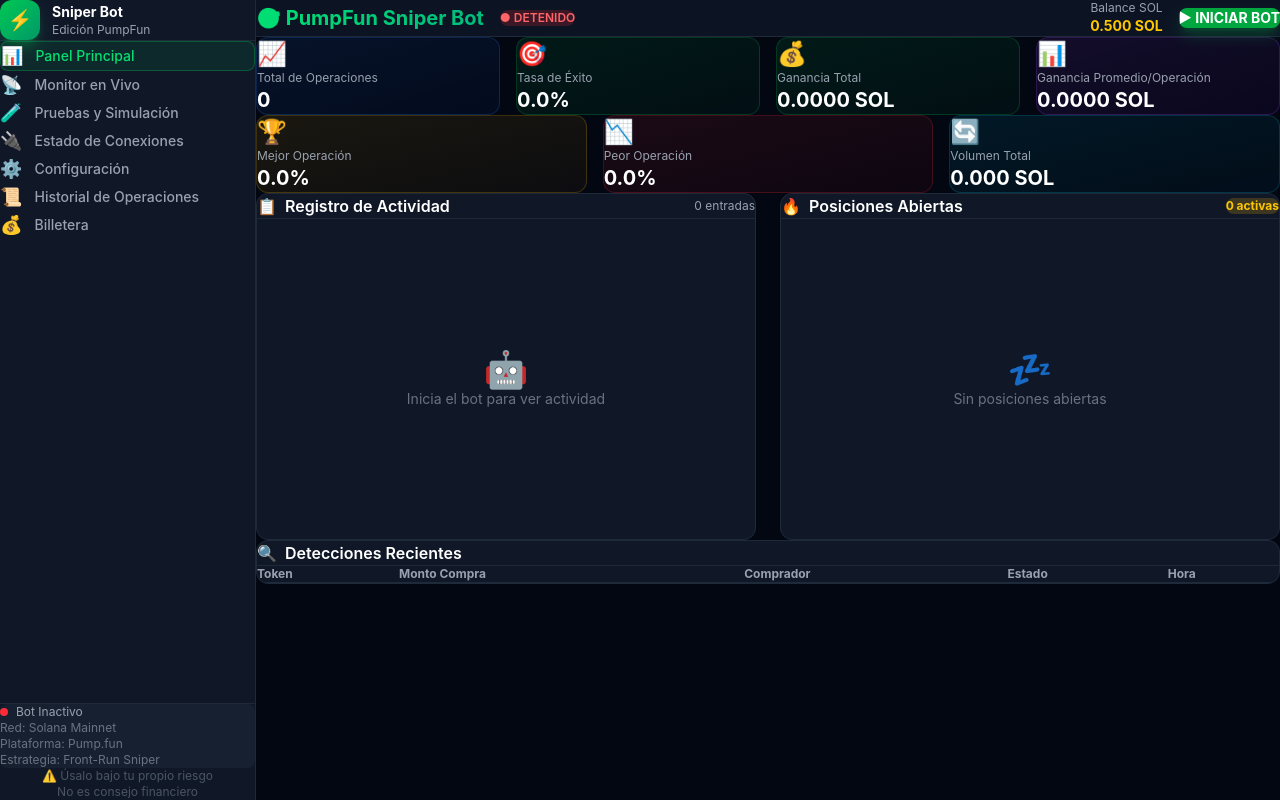
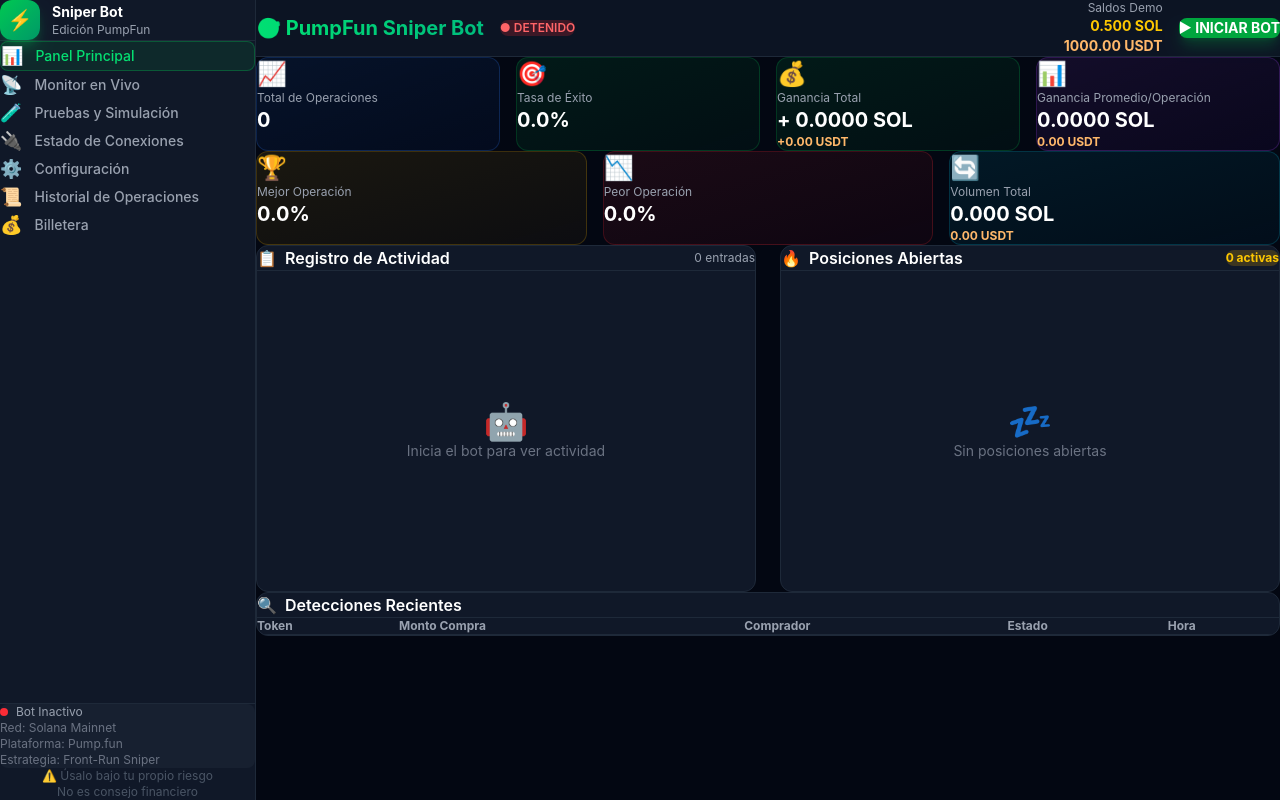
Before and after one commit to debian-1989/bot19, a React (Vite) app: page / in a window 1280 px wide. Built offline with nearby package versions, Linux system fonts and the light colour scheme.

Commit message:
feat: show Solana and Bitcoin balances in frontend

```diff
--- a/src/App.tsx
+++ b/src/App.tsx
@@ -505,7 +505,7 @@
             <span className={`px-3 py-1 rounded-full text-xs font-semibold ${isRunning ? 'bg-green-500/20 text-green-400 animate-pulse' : 'bg-red-500/20 text-red-400'}`}>
               {isRunning ? '● EJECUTANDO' : '● DETENIDO'}
             </span>
-            {(realTokens.length > 0 || raydiumTokens.length > 0) && (
+            {(realTokens.length > 0 || raydiumTokens.length > 0 || bitcoinToken.price > 0) && (
               <div className="flex gap-2">
                 {realTokens.length > 0 && (
                   <span className="px-3 py-1 rounded-full text-xs font-semibold bg-blue-500/20 text-blue-400">
@@ -517,14 +517,20 @@
                     🌊 {raydiumTokens.length} raydium
                   </span>
                 )}
+                {bitcoinToken.price > 0 && (
+                  <span className="px-3 py-1 rounded-full text-xs font-semibold bg-orange-500/20 text-orange-300">
+                    ₿ BTC ${bitcoinToken.price.toFixed(2)}
+                  </span>
+                )}
               </div>
             )}
           </div>
 
           <div className="flex items-center gap-4">
             <div className="text-right">
-              <p className="text-xs text-gray-400">Balance SOL</p>
+              <p className="text-xs text-gray-400">Saldos Demo</p>
               <p className="text-sm font-bold text-yellow-400">{solBalance.toFixed(3)} SOL</p>
+              <p className="text-sm font-bold text-orange-300">{usdBalance.toFixed(2)} USDT</p>
             </div>
             <button
               onClick={toggleBot}
@@ -541,7 +547,7 @@
 
         <div className="p-6">
           {activeTab === 'dashboard' && (
-            <Dashboard stats={stats} logs={logs} detectedTxns={detectedTxns} trades={trades} isRunning={isRunning} />
+            <Dashboard stats={stats} logs={logs} detectedTxns={detectedTxns} trades={trades} isRunning={isRunning} solBalance={solBalance} usdBalance={usdBalance} />
           )}
           {activeTab === 'monitor' && (
             <LiveMonitor detectedTxns={detectedTxns} isRunning={isRunning} />
@@ -553,7 +559,7 @@
             <TradeHistory trades={trades} />
           )}
           {activeTab === 'wallet' && (
-            <WalletPanel solBalance={solBalance} config={config} setConfig={setConfig} />
+            <WalletPanel solBalance={solBalance} usdBalance={usdBalance} bitcoinPrice={bitcoinToken.price} config={config} setConfig={setConfig} />
           )}
           {activeTab === 'testing' && (
             <TestingPanel />
--- a/src/components/Dashboard.tsx
+++ b/src/components/Dashboard.tsx
@@ -7,24 +7,31 @@
   detectedTxns: DetectedTransaction[];
   trades: Trade[];
   isRunning: boolean;
+  solBalance: number;
+  usdBalance: number;
 }
 
-export default function Dashboard({ stats, logs, detectedTxns, trades, isRunning }: DashboardProps) {
+export default function Dashboard({ stats, logs, detectedTxns, trades, isRunning, solBalance, usdBalance }: DashboardProps) {
   const openTrades = trades.filter(t => t.status === 'open');
+  const solOpen = openTrades.filter(t => t.quoteCurrency !== 'USDT').reduce((sum, t) => sum + t.buyAmount, 0);
+  const usdOpen = openTrades.filter(t => t.quoteCurrency === 'USDT').reduce((sum, t) => sum + t.buyAmount, 0);
+  const closedTrades = trades.filter(t => t.status === 'closed');
+  const solProfit = closedTrades.filter(t => t.quoteCurrency !== 'USDT').reduce((sum, t) => sum + (t.profit || 0), 0);
+  const usdProfit = closedTrades.filter(t => t.quoteCurrency === 'USDT').reduce((sum, t) => sum + (t.profit || 0), 0);
 
   return (
     <div className="space-y-6">
       <div className="grid grid-cols-1 md:grid-cols-2 lg:grid-cols-4 gap-4">
         <StatCard title="Total de Operaciones" value={stats.totalTrades.toString()} icon="📈" color="blue" />
         <StatCard title="Tasa de Éxito" value={`${stats.winRate.toFixed(1)}%`} icon="🎯" color="green" />
-        <StatCard title="Ganancia Total" value={`${stats.totalProfit.toFixed(4)} SOL`} icon="💰" color={stats.totalProfit >= 0 ? 'green' : 'red'} />
-        <StatCard title="Ganancia Promedio/Operación" value={`${stats.avgProfitPerTrade.toFixed(4)} SOL`} icon="📊" color="purple" />
+        <StatCard title="Ganancia Total" value={<><span>{solProfit >= 0 ? ' + ' : ''}{solProfit.toFixed(4)} SOL</span><small className="block text-xs text-orange-300 mt-1">{usdProfit >= 0 ? '+' : ''}{usdProfit.toFixed(2)} USDT</small></>} icon="💰" color={stats.totalProfit >= 0 ? 'green' : 'red'} />
+        <StatCard title="Ganancia Promedio/Operación" value={<><span>{(solProfit / Math.max(1, closedTrades.filter(t => t.quoteCurrency !== 'USDT').length)).toFixed(4)} SOL</span><small className="block text-xs text-orange-300 mt-1">{(usdProfit / Math.max(1, closedTrades.filter(t => t.quoteCurrency === 'USDT').length)).toFixed(2)} USDT</small></>} icon="📊" color="purple" />
       </div>
 
       <div className="grid grid-cols-1 md:grid-cols-3 gap-4">
         <StatCard title="Mejor Operación" value={`${stats.bestTrade.toFixed(1)}%`} icon="🏆" color="yellow" />
         <StatCard title="Peor Operación" value={`${stats.worstTrade.toFixed(1)}%`} icon="📉" color="red" />
-        <StatCard title="Volumen Total" value={`${stats.totalVolume.toFixed(3)} SOL`} icon="🔄" color="cyan" />
+        <StatCard title="Volumen Total" value={<><span>{trades.filter(t => t.quoteCurrency !== 'USDT').reduce((sum, t) => sum + t.buyAmount, 0).toFixed(3)} SOL</span><small className="block text-xs text-orange-300 mt-1">{trades.filter(t => t.quoteCurrency === 'USDT').reduce((sum, t) => sum + t.buyAmount, 0).toFixed(2)} USDT</small></>} icon="🔄" color="cyan" />
       </div>
 
       {isRunning && (
@@ -34,10 +41,10 @@
               <div className="flex items-center gap-3">
                 <div className="w-3 h-3 rounded-full bg-green-500 animate-pulse" />
                 <div>
-                  <p className="text-sm font-semibold text-white">Conectado a Pump.fun y Raydium</p>
+                  <p className="text-sm font-semibold text-white">Conectado a Solana y Binance</p>
                   <p className="text-xs text-gray-400">
                     Monitoreando tokens reales en tiempo real •
-                    <span className="text-purple-400 ml-1">pump.fun + raydium.io</span>
+                    <span className="text-purple-400 ml-1">pump.fun + raydium.io + BTC/USDT</span>
                   </p>
                 </div>
               </div>
@@ -76,26 +83,28 @@
           <div className="grid grid-cols-1 md:grid-cols-4 gap-4">
             <div className="bg-gray-800/50 rounded-lg p-4">
               <p className="text-xs text-gray-400 mb-1">Balance Total</p>
-              <p className="text-xl font-bold text-white">0.50 SOL</p>
+              <p className="text-xl font-bold text-white">{solBalance.toFixed(3)} SOL</p><p className="text-sm font-bold text-orange-300 mt-1">{usdBalance.toFixed(2)} USDT</p>
             </div>
             <div className="bg-gray-800/50 rounded-lg p-4">
               <p className="text-xs text-gray-400 mb-1">Capital Disponible</p>
               <p className="text-xl font-bold text-green-400">
-                {(0.50 - trades.filter(t => t.status === 'open').reduce((sum, t) => sum + t.buyAmount, 0)).toFixed(3)} SOL
+                {Math.max(0, solBalance - solOpen).toFixed(3)} SOL
+                <span className="block text-sm text-orange-300 mt-1">{Math.max(0, usdBalance - usdOpen).toFixed(2)} USDT</span>
               </p>
             </div>
             <div className="bg-gray-800/50 rounded-lg p-4">
               <p className="text-xs text-gray-400 mb-1">En Posiciones</p>
               <p className="text-xl font-bold text-yellow-400">
-                {trades.filter(t => t.status === 'open').reduce((sum, t) => sum + t.buyAmount, 0).toFixed(3)} SOL
+                {solOpen.toFixed(3)} SOL
+                <span className="block text-sm text-orange-300 mt-1">{usdOpen.toFixed(2)} USDT</span>
               </p>
             </div>
             <div className="bg-gray-800/50 rounded-lg p-4">
               <p className="text-xs text-gray-400 mb-1">Trades Posibles</p>
               <p className="text-xl font-bold text-blue-400">
-                {Math.floor((0.50 - trades.filter(t => t.status === 'open').reduce((sum, t) => sum + t.buyAmount, 0)) / 0.1)}
+                {Math.floor(Math.max(0, solBalance - solOpen) / 0.1)} SOL / {Math.floor(Math.max(0, usdBalance - usdOpen) / 20)} BTC
               </p>
-              <p className="text-xs text-gray-500">a 0.1 SOL c/u</p>
+              <p className="text-xs text-gray-500">según saldo y monto configurado</p>
             </div>
           </div>
         </div>
@@ -156,7 +165,7 @@
                         <p className="text-xs text-gray-400">{trade.tokenName}</p>
                       </div>
                       <div className="text-right">
-                        <p className="text-sm font-bold text-yellow-400">{trade.buyAmount.toFixed(3)} SOL</p>
+                        <p className={`text-sm font-bold ${trade.quoteCurrency === 'USDT' ? 'text-orange-300' : 'text-yellow-400'}`}>{trade.buyAmount.toFixed(trade.quoteCurrency === 'USDT' ? 2 : 3)} {trade.quoteCurrency || 'SOL'}</p>
                         <p className="text-xs text-gray-400">@ {trade.buyPrice.toFixed(8)}</p>
                       </div>
                     </div>
@@ -222,7 +231,7 @@
   );
 }
 
-function StatCard({ title, value, icon, color }: { title: string; value: string; icon: string; color: string }) {
+function StatCard({ title, value, icon, color }: { title: string; value: React.ReactNode; icon: string; color: string }) {
   const colorClasses: Record<string, string> = {
     blue: 'from-blue-500/10 to-blue-600/5 border-blue-500/20',
     green: 'from-green-500/10 to-green-600/5 border-green-500/20',
--- a/src/components/TradeHistory.tsx
+++ b/src/components/TradeHistory.tsx
@@ -7,7 +7,10 @@
 
 export default function TradeHistory({ trades }: TradeHistoryProps) {
   const closedTrades = trades.filter(t => t.status === 'closed');
-  const totalProfit = closedTrades.reduce((sum, t) => sum + (t.profit || 0), 0);
+  const solClosed = closedTrades.filter(t => t.quoteCurrency !== 'USDT');
+  const btcClosed = closedTrades.filter(t => t.quoteCurrency === 'USDT');
+  const solProfit = solClosed.reduce((sum, t) => sum + (t.profit || 0), 0);
+  const btcProfit = btcClosed.reduce((sum, t) => sum + (t.profit || 0), 0);
 
   return (
     <div className="space-y-6">
@@ -26,8 +29,9 @@
         </div>
         <div className="bg-gray-900 rounded-xl border border-gray-800 p-4">
           <p className="text-xs text-gray-400">G/P Realizado</p>
-          <p className={`text-2xl font-bold ${totalProfit >= 0 ? 'text-green-400' : 'text-red-400'}`}>
-            {totalProfit >= 0 ? '+' : ''}{totalProfit.toFixed(4)} SOL
+          <p className={`text-2xl font-bold ${solProfit + btcProfit >= 0 ? 'text-green-400' : 'text-red-400'}`}>
+            <span>{solProfit >= 0 ? '+' : ''}{solProfit.toFixed(4)} SOL</span>
+            <small className="block text-xs text-orange-300 mt-1">{btcProfit >= 0 ? '+' : ''}{btcProfit.toFixed(2)} USDT</small>
           </p>
         </div>
       </div>
@@ -69,11 +73,11 @@
                       <p className="text-xs text-gray-500">{trade.tokenName}</p>
                     </td>
                     <td className="px-4 py-3">
-                      <p className="text-sm text-yellow-400 font-semibold">{trade.buyAmount.toFixed(3)} SOL</p>
+                      <p className={`text-sm font-semibold ${trade.quoteCurrency === 'USDT' ? 'text-orange-300' : 'text-yellow-400'}`}>{trade.buyAmount.toFixed(trade.quoteCurrency === 'USDT' ? 2 : 3)} {trade.quoteCurrency || 'SOL'}</p>
                     </td>
                     <td className="px-4 py-3">
                       {trade.sellAmount ? (
-                        <p className="text-sm text-blue-400 font-semibold">{trade.sellAmount.toFixed(4)} SOL</p>
+                        <p className="text-sm text-blue-400 font-semibold">{trade.sellAmount.toFixed(trade.quoteCurrency === 'USDT' ? 2 : 4)} {trade.quoteCurrency || 'SOL'}</p>
                       ) : (
                         <span className="text-xs text-gray-600">Pendiente...</span>
                       )}
@@ -81,7 +85,7 @@
                     <td className="px-4 py-3">
                       {trade.profit !== undefined ? (
                         <span className={`text-sm font-bold ${trade.profit >= 0 ? 'text-green-400' : 'text-red-400'}`}>
-                          {trade.profit >= 0 ? '+' : ''}{trade.profit.toFixed(4)}
+                          {trade.profit >= 0 ? '+' : ''}{trade.profit.toFixed(trade.quoteCurrency === 'USDT' ? 2 : 4)} {trade.quoteCurrency || 'SOL'}
                         </span>
                       ) : (
                         <span className="text-xs text-gray-600">—</span>
```
Also changed, not shown: src/components/WalletPanel.tsx (+11 -4 lines).
